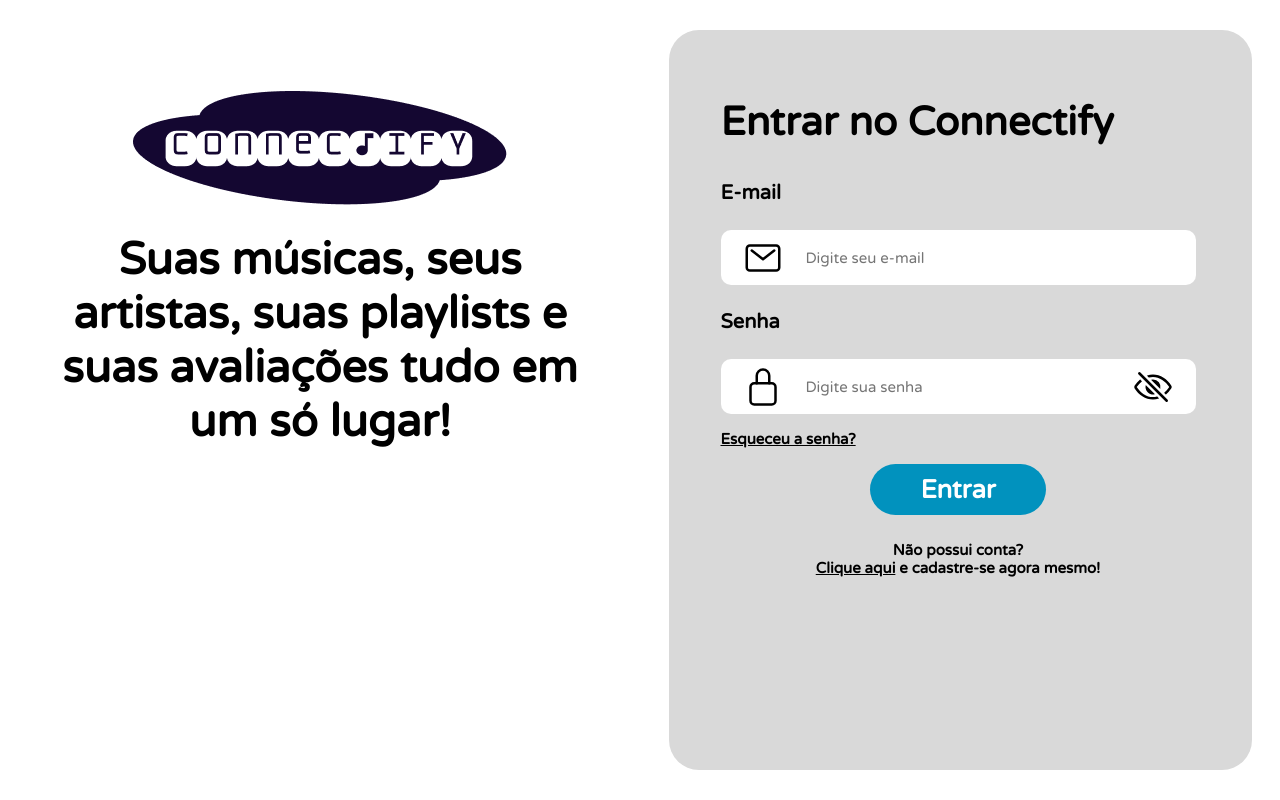
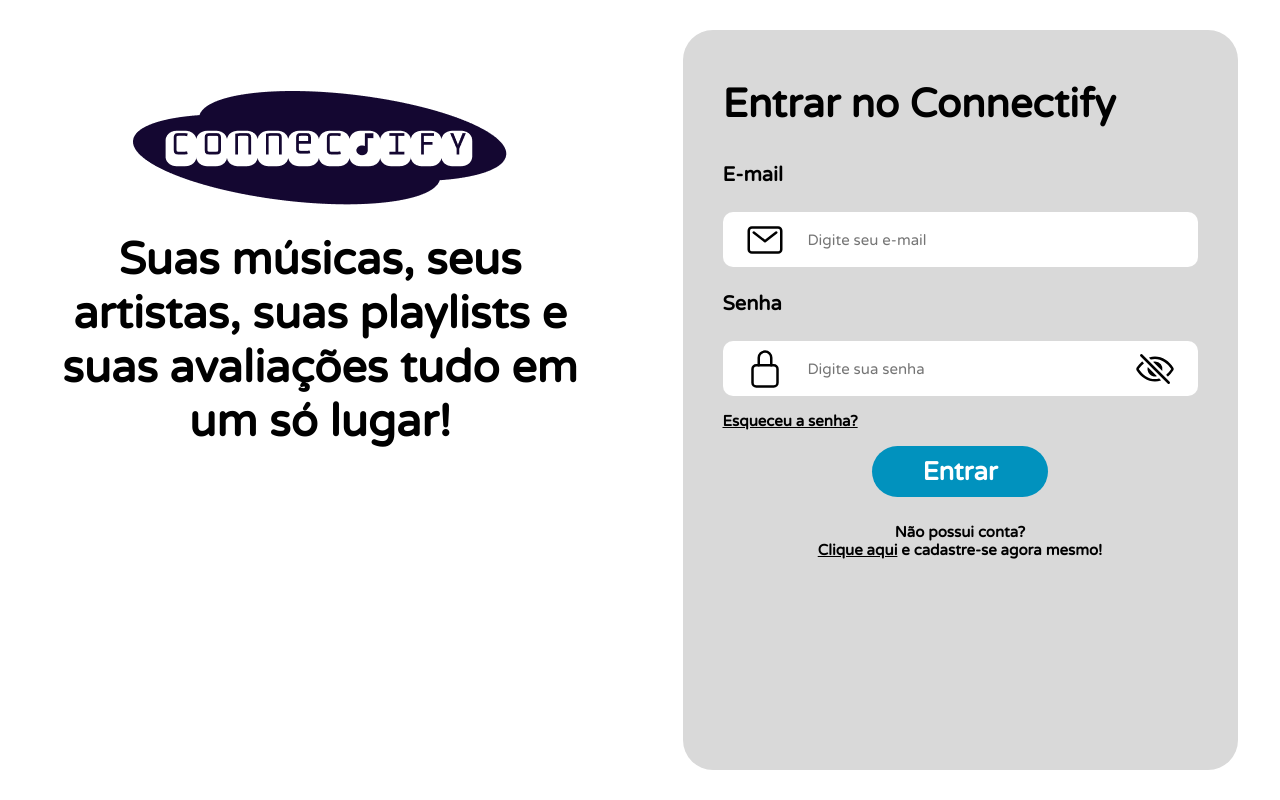
Before and after one commit to brianleao/connectify-project-frontend, a React (Create React App) app in the folder files/: page /login in a window 1280 px wide. Built offline with nearby package versions, Linux system fonts and the light colour scheme.

Commit message:
padding ajust in login page

```diff
--- a/files/src/components/Login.js
+++ b/files/src/components/Login.js
@@ -59,7 +59,6 @@
 
                 <span className={styles.not_sign}>Não possui conta? <br/> <a href="./cadastrar">Clique aqui</a> e cadastre-se agora mesmo!</span>
             </form>
-
         </div>
     )
 }
--- a/files/src/components/Login.module.css
+++ b/files/src/components/Login.module.css
@@ -36,7 +36,7 @@
     display: flex;
     flex-direction: column;
     margin: 30px auto;
-    padding: 58px 56px 30px 52px;
+    padding: 40px 40px 0 40px;
     gap: 16px;
     font-size: clamp(20px,1.5vw, 70px);
 }
```
